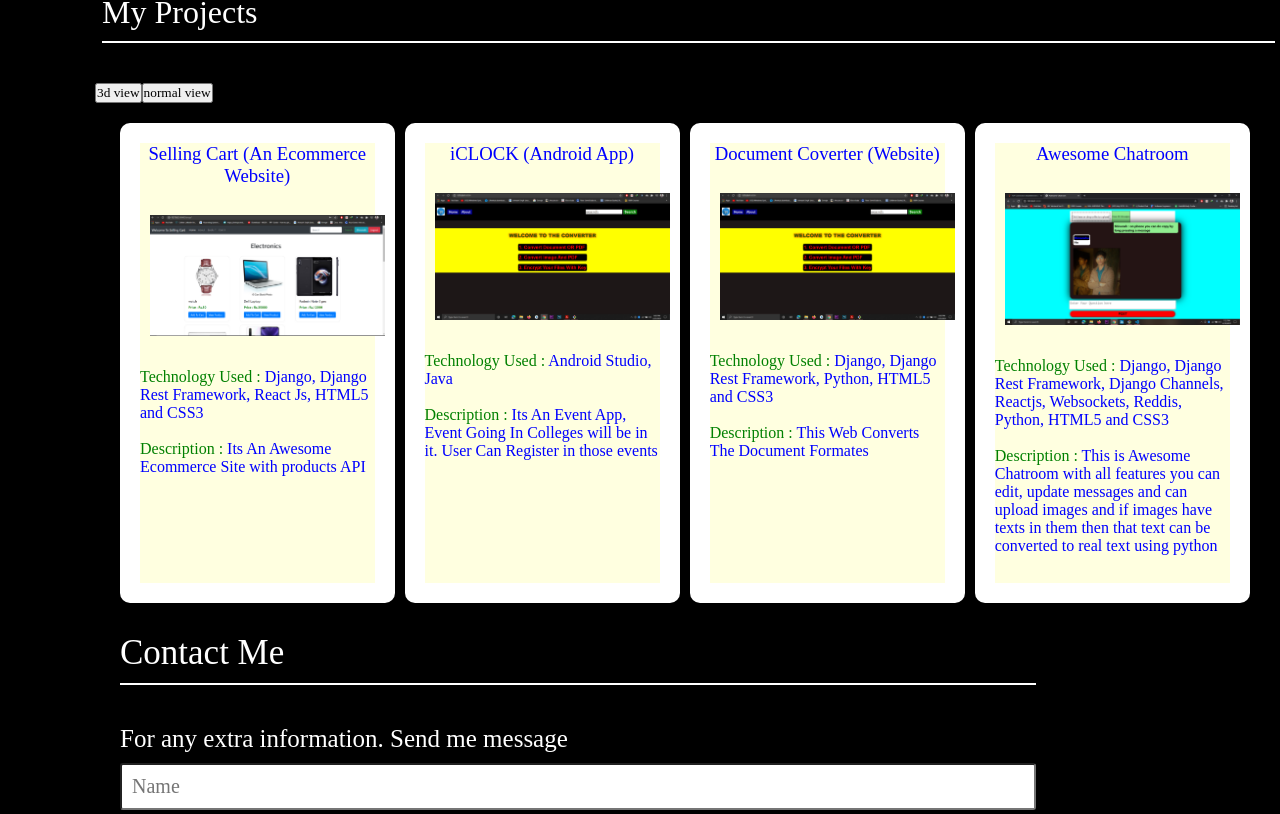
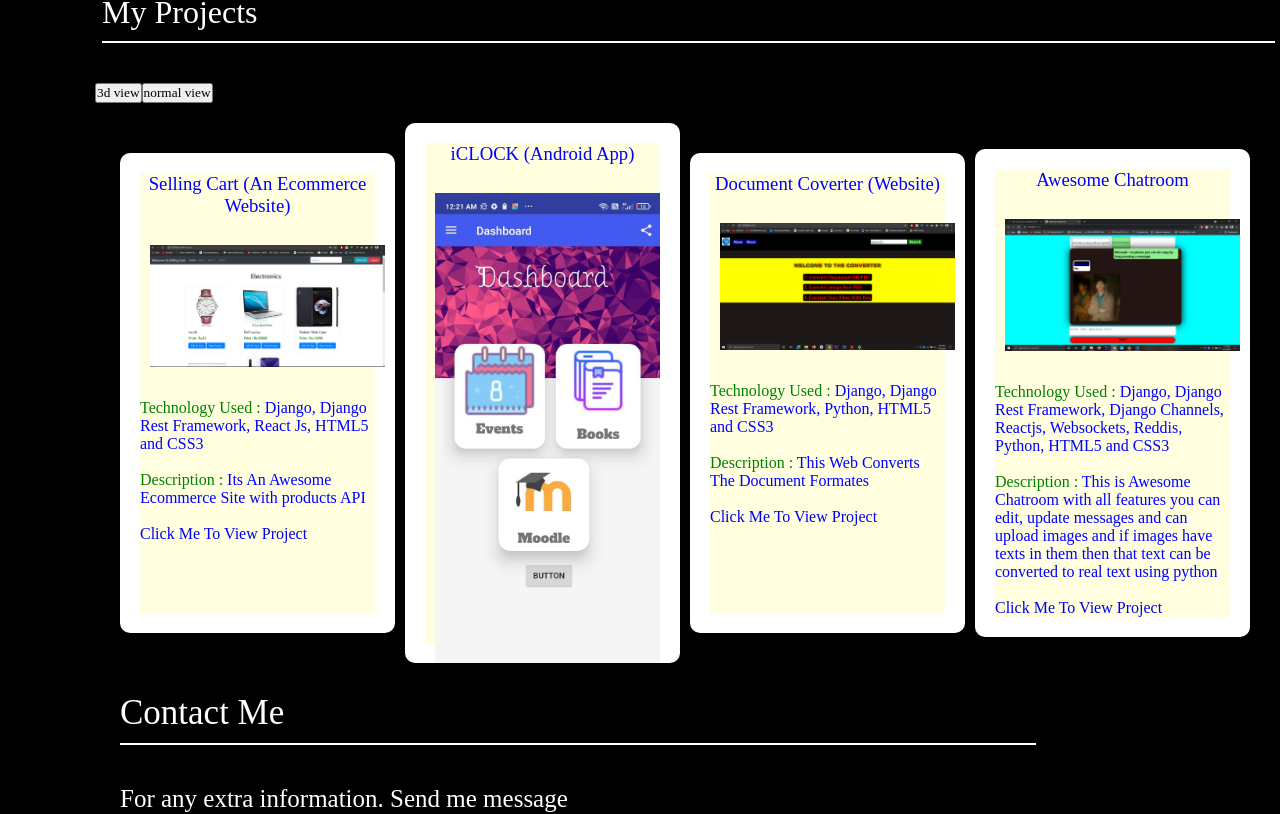
Before and after one commit to Github-Shivansh/My-Profile, a React (Create React App) app: page / in a window 1280 px wide. Shown: the part 1529-2343 px from the top of the page. Built offline with nearby package versions, Linux system fonts and the light colour scheme; a web font is replaced by a local one.

Commit message:
project view udpated

```diff
--- a/src/App.css
+++ b/src/App.css
@@ -321,6 +321,8 @@ span{
 }
 .innerprojectview{
   background-color:lightyellow;
+  max-width: 450px;
+  max-height: 500px;
 }
 
 @media only screen and (max-width:900px){
--- a/src/components/ProjectView.jsx
+++ b/src/components/ProjectView.jsx
@@ -6,7 +6,7 @@ const projects = [
     {
         'name': 'Selling Cart (An Ecommerce Website)',
         'tech_used': 'Django, Django Rest Framework, React Js, HTML5 and CSS3',
-        'link': 'https://github.com/Shivansh1980/SellingCart',
+        'link': 'https://shivansh1980-sellingcart.zeet.app/shop/',
         'description': 'Its An Awesome Ecommerce Site with products API',
         'imageurl': process.env.PUBLIC_URL + "/static/images/SellingCart.png"
     },
@@ -16,13 +16,13 @@ const projects = [
         'tech_used': 'Android Studio, Java',
         'link': 'https://github.com/Shivansh1980/iCLOCK',
         'description': 'Its An Event App, Event Going In Colleges will be in it. User Can Register in those events',
-        'imageurl': process.env.PUBLIC_URL + "/static/images/DocumentConverter.png"
+        'imageurl': process.env.PUBLIC_URL + "/static/images/iCLOCK.jpg"
     },
 
     {
         'name': 'Document Coverter (Website)',
         'tech_used': 'Django, Django Rest Framework, Python, HTML5 and CSS3',
-        'link': 'https://github.com/Shivansh1980/doc-converter',
+        'link': 'https://encryptor-api.herokuapp.com/',
         'description': 'This Web Converts The Document Formates',
         'imageurl': process.env.PUBLIC_URL + "/static/images/DocumentConverter.png"
     },
@@ -56,7 +56,7 @@ export class ProjectView extends Component {
                         <div className="innerprojectview">
                             <h3 align="center">{projects[i].name}</h3>
                             <br />
-                            <img src={projects[i].imageurl} alt={projects[i].name + "_pic"} />
+                            <img id="project_images" src={projects[i].imageurl} alt={projects[i].name + "_pic"} />
                             <br /><br />
                             <div className="project-description">
                                 <p className="descriptions">
@@ -65,6 +65,8 @@ export class ProjectView extends Component {
                                 <br />
                                 <p className="descriptions">
                                     <span id="description"> Description :</span> {projects[i].description}
+                                    <br/><br/>
+                                    <a id="project_link" href={ projects[i].link} >Click Me To View Project</a>
                                 </p>
                             </div>
                         </div>
```
Also changed, not shown: public/static/images/iCLOCK.jpg (added), 1 other file (tests, documents, lock files or other folders).
